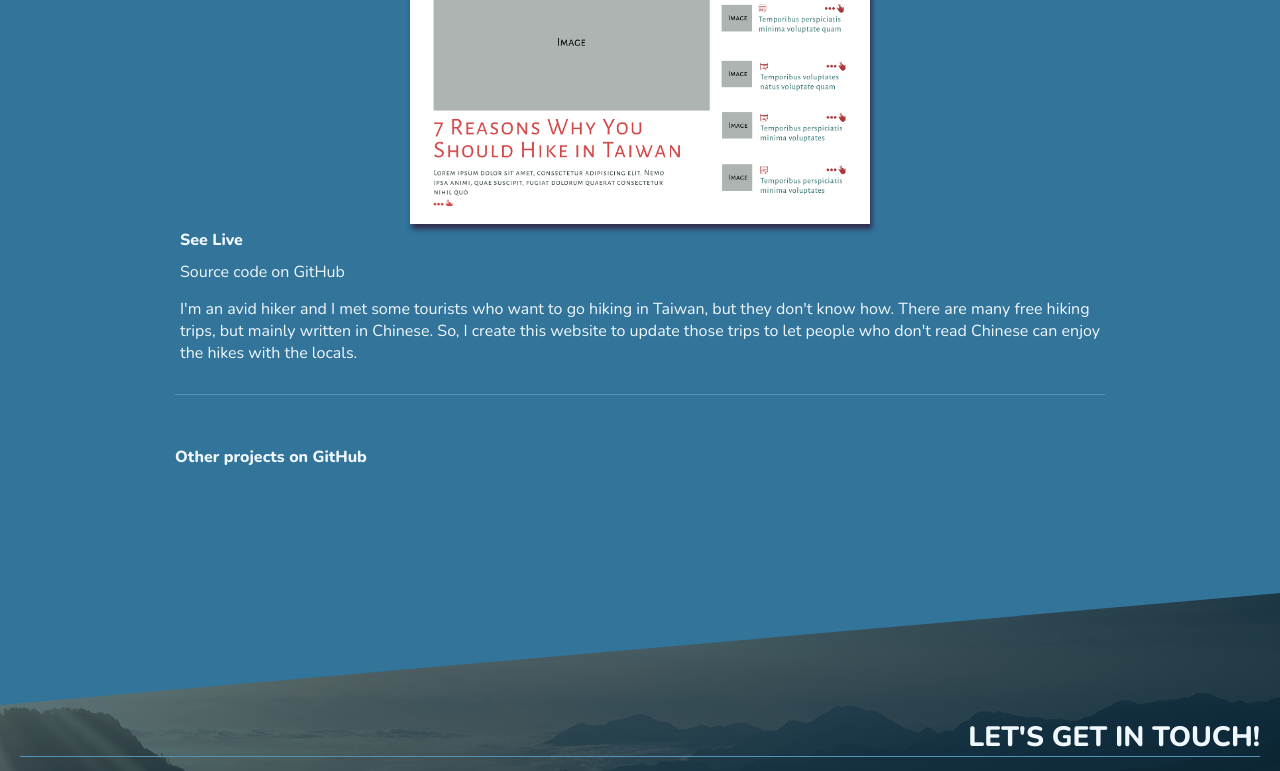
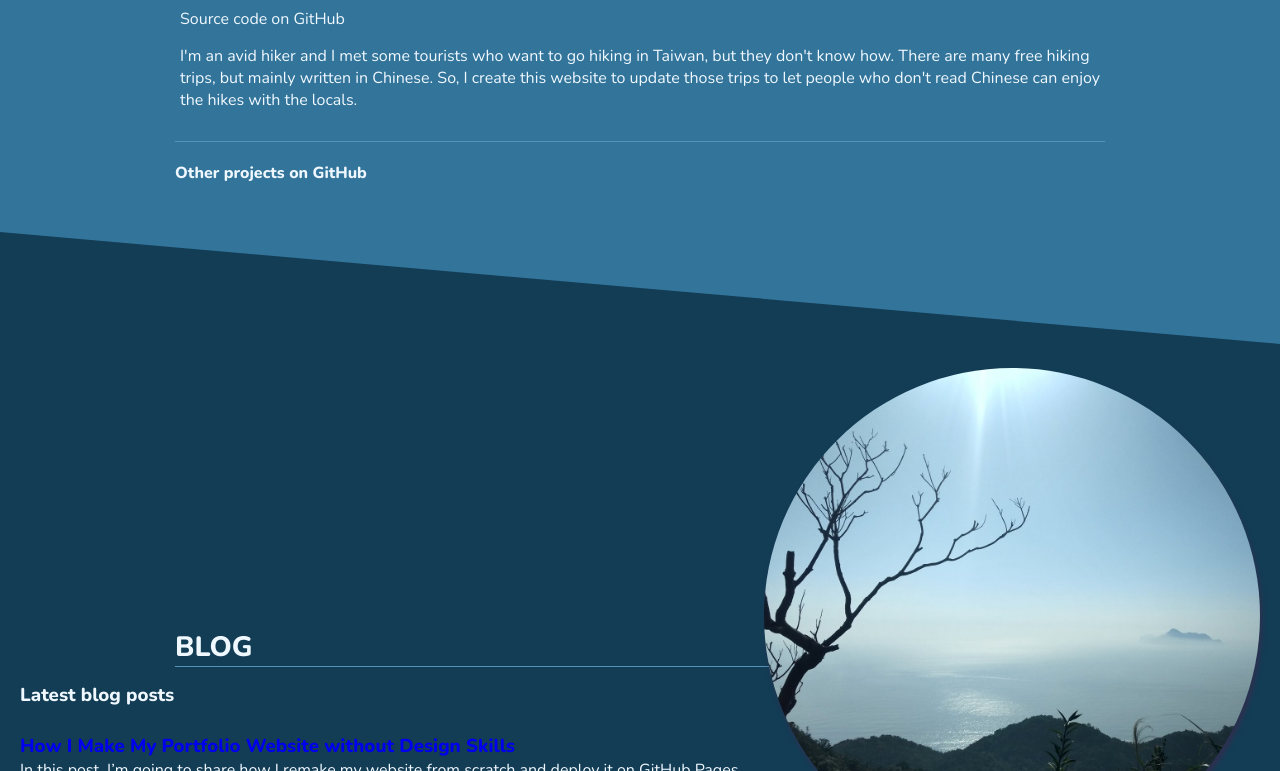
Before and after one commit to anusha-lee/anusha-lee.github.io, a website: page index.html in a window 1280 px wide. Shown: the part 1831-2602 px from the top of the page. Drawn offline with nearby package versions, Linux system fonts and the light colour scheme.

Commit message:
start styling blog section

```diff
--- a/index.html
+++ b/index.html
@@ -122,14 +122,27 @@
         </div>
       </section>
 
-      <!--
       <section class="blog" id="blog">
         <h2 class="blog__title1">Blog</h2>
-         <h3 class="blog__title2">Latest blog posts</h3>
+        <div class="blog__img">
+          <img src="img/img03.jpg" alt="blog-image" />
+        </div>
+        <h3 class="blog__title2">Latest blog posts</h3>
         <div class="blog__box">
-
           <ul class="blog__box--lists">
             <li class="blog__box--lists-item">
+              <h3>
+                <a href="#"
+                  >How I Make My Portfolio Website without Design Skills</a
+                >
+              </h3>
+              <p>
+                In this post, I’m going to share how I remake my website from
+                scratch and deploy it on GitHub Pages...
+              </p>
+              <!-- <a href="#"><img src="#" />Learn more</a> -->
+            </li>
+            <!-- <li class="blog__box--lists-item">
               <h3>Blog 1</h3>
               <a href="#"><img src="#"/></a>
               <p>
@@ -158,21 +171,10 @@
                 exercitationem obcaecati ratione.
               </p>
               <a href="#"><img src="#" />Learn more</a>
-            </li>
-            <li class="blog__box--lists-item">
-              <h3>Blog 1</h3>
-              <a href="#"><img src="#"/></a>
-              <p>
-                Lorem ipsum dolor sit amet consectetur, adipisicing elit.
-                Aspernatur voluptatum explicabo unde harum dolorem, quae ipsam
-                exercitationem obcaecati ratione.
-              </p>
-              <a href="#"><img src="#" />Learn more</a>
-            </li>
+            </li> -->
           </ul>
         </div>
       </section>
-      -->
     </main>
     <footer class="footer" id="contact">
       <h2 class="footer__title">Let's get in touch!</h2>
--- a/scss/style.scss
+++ b/scss/style.scss
@@ -312,7 +312,7 @@ nav {
   width: 100%;
   min-height: max-content;
   background-color: $color-light-teal;
-  padding: 15rem 2rem 10rem;
+  padding: 15rem 2rem 8rem;
   position: relative;
 
   @include section-grid-mobile;
@@ -322,10 +322,11 @@ nav {
   @media only screen and (min-width: 720px) {
     @include section-grid-desktop-right;
     grid-template-rows: minmax(15%, 20%) minmax(60%, 76%);
+    padding-bottom: 6rem;
   }
 
   @media only screen and (min-width: 900px) {
-    padding: 25vh 0;
+    padding: 20rem 0 18rem;
   }
 
   &__title {
@@ -439,7 +440,7 @@ nav {
   ************* Skills
   ***********************************************/
 .skills {
-  margin: -10rem auto 0;
+  margin: -8rem auto 0;
   width: 100%;
   min-height: max-content;
   background-color: $color-light-blue;
@@ -456,7 +457,11 @@ nav {
     grid-template-rows: minmax(auto, 15%) minmax(max-content, 75%);
   }
   @media only screen and (min-width: 900px) {
-    padding: 25vh 0 50vh;
+    padding: 12rem 0 20rem;
+  }
+
+  @media only screen and (min-width: 1200px) {
+    padding-bottom: 22rem;
   }
 
   &__title {
@@ -588,18 +593,26 @@ nav {
 ***********************************************/
 .projects {
   margin: -12rem auto 0;
-  padding: 10rem 2rem 10rem;
+  padding: 10rem 2rem 9rem;
   width: 100%;
   min-height: auto; //max-content;
   background-color: $color-light-teal;
-  position: relative;
+  //position: relative;
   transform: skewY(-5deg);
 
   @include section-grid-mobile;
   grid-auto-rows: auto minmax(max-content, 70%) 15%;
 
+  @media only screen and (min-width: 720px) {
+    padding-bottom: 15rem;
+  }
   @media only screen and (min-width: 900px) {
-    margin-top: -20rem;
+    padding-bottom: 18rem;
+  }
+
+  @media only screen and (min-width: 1200px) {
+    margin-top: -15rem;
+    padding-bottom: 22rem;
   }
 
   &__title {
@@ -708,7 +721,7 @@ nav {
     margin: 1rem 0 0 auto;
     width: 90%;
     padding-top: 0.5rem;
-    padding-bottom: 8rem;
+    padding-bottom: 6rem;
     grid-column: 1 / 2;
     grid-row: 3 / 4;
     text-align: right;
@@ -722,7 +735,7 @@ nav {
     }
 
     @media only screen and (min-width: 900px) {
-      padding-bottom: 15rem;
+      padding-bottom: 3rem;
     }
 
     &--subtitle {
@@ -751,46 +764,110 @@ nav {
 
 /************************************************
 ************* Blog
-
+***********************************************/
 .blog {
-  margin: -15rem auto;
+  margin: -5rem auto;
   width: 100%;
   min-height: max-content;
+
   background-color: $color-teal-blue;
-  padding: 15rem 2rem 10rem;
-  @include clip-path-right;
-  position: relative;
+  padding: 8rem 2rem 17rem;
   color: $color-white;
   font: 400 $font-size-sm $font;
-
-  z-index: 50;
+  transform: skewY(5deg);
 
   @include section-grid-mobile;
-  grid-template-rows: 1fr 1fr 4fr 1fr;
+  grid-template-rows: minmax(25rem, 30%) auto auto minmax(max-content, 30%);
+  grid-gap: 1rem;
+
+  @media only screen and (min-width: 560px) {
+    margin-top: -6rem;
+  }
+
+  @media only screen and (min-width: 720px) {
+    margin-top: -9rem;
+  }
+
+  @media only screen and (min-width: 900px) {
+    margin-top: -11rem;
+  }
+
+  @media only screen and (min-width: 1200px) {
+    margin-top: -15rem;
+  }
 
   &__title1 {
     @include section-title;
     @include subtitle-border-bottom-light;
+    transform: skewY(-5deg);
 
     text-align: left;
     justify-self: start;
 
+    grid-column: 1 / 2;
+    grid-row: 2 / 3;
+
     @media only screen and (min-width: 560px) {
       @include mid-width;
     }
+
+    @media only screen and (min-width: 720px) {
+      //margin-top: -8rem;
+    }
+
+    @media only screen and (min-width: 900px) {
+      // margin-top: -11rem;
+    }
+  }
+  &__title2 {
+    transform: skewY(-5deg);
+    grid-column: 1 / 2;
+    grid-row: 3 / 4;
+    height: min-content;
+    display: inline-block;
+    padding: 0.5rem 0;
+
+    & a {
+      display: inline-block;
+      width: 100%;
+      height: 100%;
+      color: $color-white;
+      font: 800 $font-size-sm $font;
+    }
   }
 
-  // &__img {
-  //   position: relative;
-  //   & img {
-  //     position: absolute;
-  //     right: 0;
-  //     top: 2rem;
-  //     width: 80%;
-  //   }
-  // }
+  &__box {
+    transform: skewY(-5deg);
+    padding: 1rem 0 1.5rem;
+
+    grid-column: 1 / 2;
+    grid-row: 4 / 5;
+  }
+
+  &__img {
+    position: relative;
+    width: 100%;
+    height: auto;
+    transform: skewY(-5deg);
+
+    grid-column: 1 / 2;
+    grid-row: 1 / 2;
+
+    & img {
+      position: absolute;
+      right: 0;
+      top: 0;
+      min-width: 20rem;
+      max-width: 40%;
+      height: auto;
+      transition: all 0.3s ease-in-out;
+    }
+  }
+  & img:hover {
+    @include image-hover;
+  }
 }
-***********************************************/
+
 /************************************************
 ************* Footer
 ***********************************************/
@@ -813,8 +890,10 @@ nav {
   display: flex;
   flex-direction: column;
 
-  -webkit-clip-path: polygon(0 0, 100% 10%, 100% 100%, 0 100%);
-  clip-path: polygon(0 0, 100% 10%, 100% 100%, 0 100%);
+  -webkit-clip-path: polygon(0 10%, 100% 0, 100% 100%, 0% 100%);
+  clip-path: polygon(0 10%, 100% 0, 100% 100%, 0% 100%);
+  position: relative;
+  z-index: 50;
 
   @media only screen and (min-width: 900px) {
     margin-top: -15rem;
```
Also changed, not shown: css/style.css, 1 other file.
